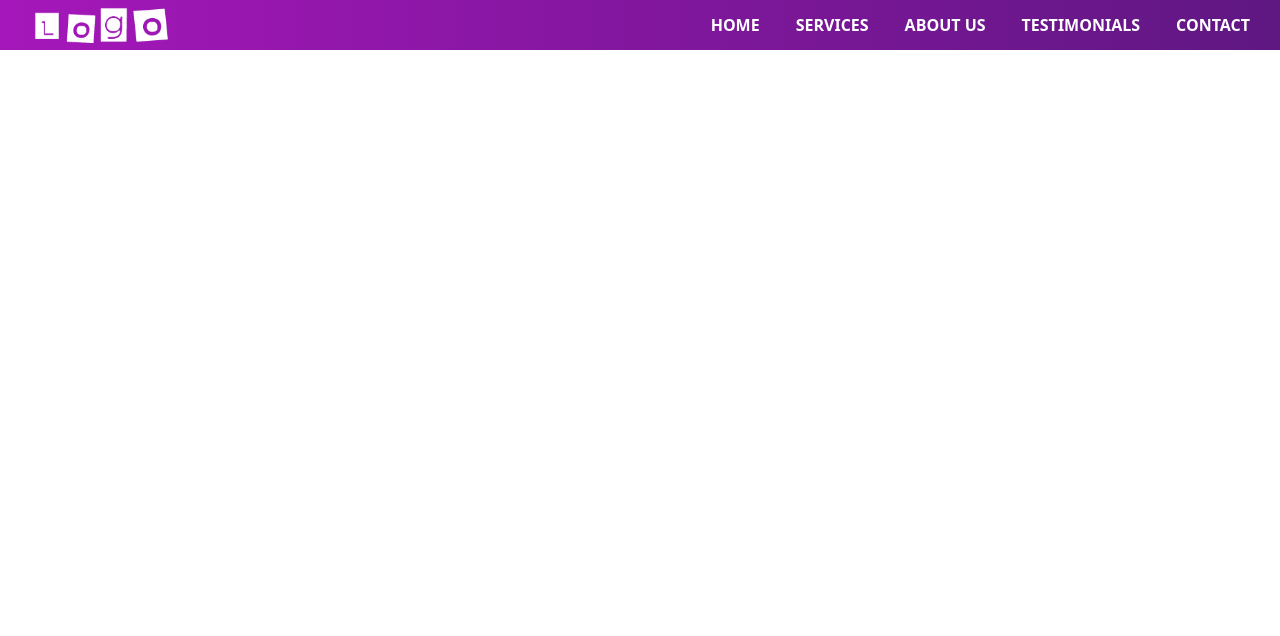
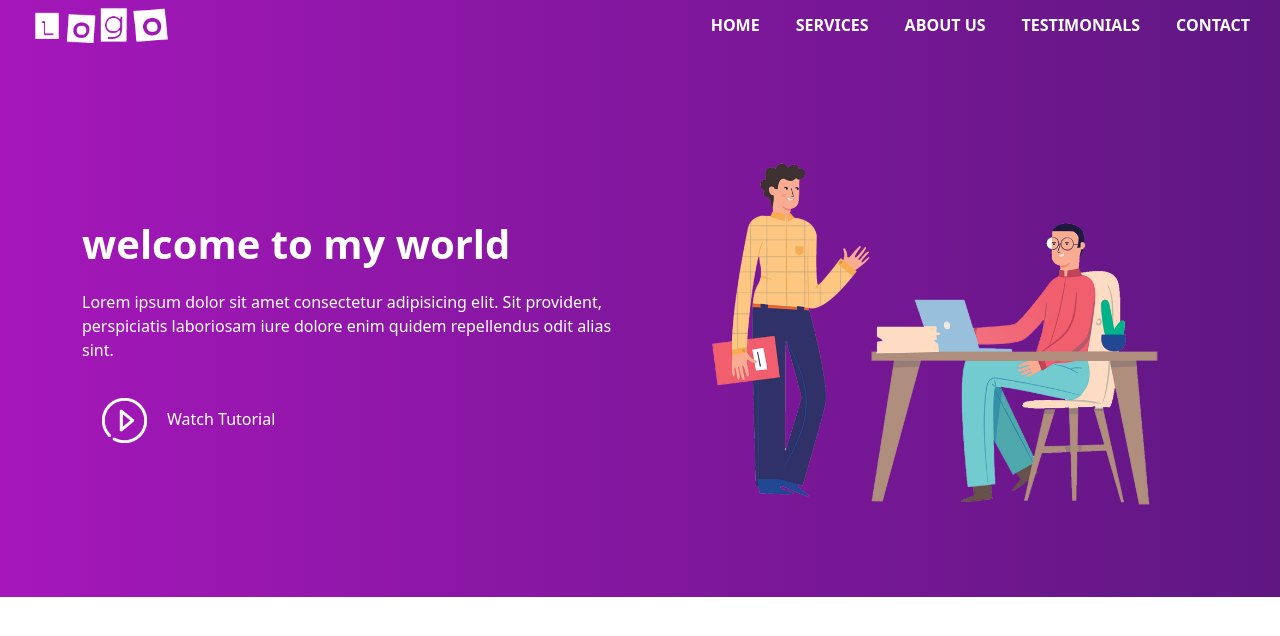
Before and after one commit to yanil8068/firstbootstrap, a plain HTML site: page index.html in a window 1280 px wide. Drawn offline with nearby package versions, Linux system fonts and the light colour scheme.

Commit message:
added image in first page

```diff
--- a/index.html
+++ b/index.html
@@ -68,6 +68,28 @@
         </div>
       </nav>
     </section>
+    <!--      banner section     -->
+    <section id="banner">
+      <div class="container">
+        <div class="row">
+          <div class="col-md-6">
+            <p class="promo-title">welcome to my world</p>
+            <p>
+              Lorem ipsum dolor sit amet consectetur adipisicing elit. Sit
+              provident, perspiciatis laboriosam iure dolore enim quidem
+              repellendus odit alias sint.
+            </p>
+            <a href="#"
+              ><img src="images/play.png" alt="" class="play-btn" />Watch
+              Tutorial</a
+            >
+          </div>
+          <div class="col-md-6 text-center">
+            <img src="images/home2.png" alt="" class="img-fluid" />
+          </div>
+        </div>
+      </div>
+    </section>
 
     <script src="main.js"></script>
   </body>
--- a/style.css
+++ b/style.css
@@ -36,3 +36,23 @@ height: 40px;
 .navbar-toggler{
     outline: none !important;
 }
+/* banner section */
+#banner{
+background-image: linear-gradient(to right, #a517ba, #5f1782);
+color: #fff;
+padding-top: 5%;
+}
+
+.promo-title{
+    font-size: 40px;
+    font-weight: 600;
+    margin-top: 100px;
+}
+.play-btn{
+width: 45px;
+margin: 20px;
+}
+#banner a{
+    color: #fff;
+    text-decoration: none;
+}
```
